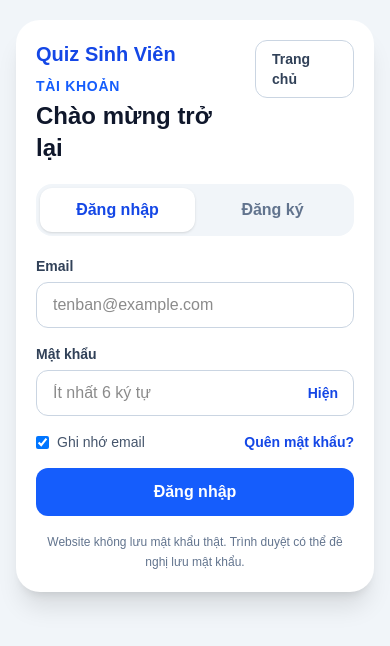
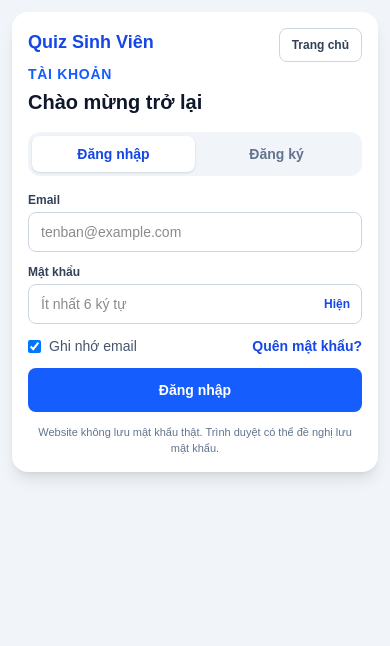
Before and after one commit to nguyenthaihuyofficial-creator/quizsinhvien, a Next.js app: page /dang-nhap in a window 390 px wide. Shown: the top 646 px of the page. Built offline with nearby package versions, Linux system fonts and the light colour scheme; no server answers; the database is empty.

Commit message:
Toi uu dang nhap tren dien thoai

```diff
--- a/app/dang-nhap/page.tsx
+++ b/app/dang-nhap/page.tsx
@@ -221,8 +221,8 @@ export default function DangNhapPage() {
   }
 
   return (
-    <main className="min-h-screen bg-slate-100 px-4 py-5 sm:px-6 sm:py-7">
-      <div className="mx-auto grid max-w-4xl overflow-hidden rounded-3xl bg-white shadow-xl lg:grid-cols-[0.9fr_1.1fr]">
+    <main className="min-h-screen bg-slate-100 px-3 py-3 sm:px-5 sm:py-5">
+      <div className="mx-auto grid w-full max-w-md overflow-hidden rounded-2xl bg-white shadow-lg lg:max-w-4xl lg:grid-cols-[0.9fr_1.1fr] lg:rounded-3xl">
         <section className="hidden bg-gradient-to-br from-blue-700 via-blue-600 to-indigo-700 p-8 text-white lg:flex lg:flex-col lg:justify-between">
           <div>
             <Link href="/" className="text-2xl font-extrabold">
@@ -254,12 +254,12 @@ export default function DangNhapPage() {
           </p>
         </section>
 
-        <section className="p-5 sm:p-6 md:p-7">
+        <section className="p-4 sm:p-5 md:p-6">
           <div className="flex items-start justify-between gap-4">
             <div>
               <Link
                 href="/"
-                className="text-xl font-extrabold text-blue-700 lg:hidden"
+                className="text-lg font-extrabold text-blue-700 lg:hidden"
               >
                 Quiz Sinh Viên
               </Link>
@@ -268,7 +268,7 @@ export default function DangNhapPage() {
                 Tài khoản
               </p>
 
-              <h2 className="mt-1 text-2xl font-extrabold text-slate-900">
+              <h2 className="mt-1 text-xl font-extrabold text-slate-900 sm:text-2xl">
                 {mode === "login"
                   ? "Chào mừng trở lại"
                   : "Tạo tài khoản mới"}
@@ -277,13 +277,13 @@ export default function DangNhapPage() {
 
             <Link
               href="/"
-              className="rounded-xl border border-slate-300 px-4 py-2 text-sm font-bold text-slate-700"
+              className="rounded-lg border border-slate-300 px-3 py-2 text-xs font-bold text-slate-700 sm:rounded-xl sm:px-4 sm:text-sm"
             >
               Trang chủ
             </Link>
           </div>
 
-          <div className="mt-5 grid grid-cols-2 rounded-2xl bg-slate-100 p-1">
+          <div className="mt-4 grid grid-cols-2 rounded-xl bg-slate-100 p-1">
             <button
               type="button"
               onClick={() => {
@@ -292,8 +292,8 @@ export default function DangNhapPage() {
               }}
               className={
                 mode === "login"
-                  ? "rounded-xl bg-white px-4 py-2.5 font-bold text-blue-700 shadow-sm"
-                  : "rounded-xl px-4 py-2.5 font-bold text-slate-500"
+                  ? "rounded-lg bg-white px-3 py-2 text-sm font-bold text-blue-700 shadow-sm"
+                  : "rounded-lg px-3 py-2 text-sm font-bold text-slate-500"
               }
             >
               Đăng nhập
@@ -307,8 +307,8 @@ export default function DangNhapPage() {
               }}
               className={
                 mode === "register"
-                  ? "rounded-xl bg-white px-4 py-2.5 font-bold text-blue-700 shadow-sm"
-                  : "rounded-xl px-4 py-2.5 font-bold text-slate-500"
+                  ? "rounded-lg bg-white px-3 py-2 text-sm font-bold text-blue-700 shadow-sm"
+                  : "rounded-lg px-3 py-2 text-sm font-bold text-slate-500"
               }
             >
               Đăng ký
@@ -331,12 +331,12 @@ export default function DangNhapPage() {
             onSubmit={
               mode === "login" ? handleLogin : handleRegister
             }
-            className="mt-5 space-y-4"
+            className="mt-4 space-y-3"
           >
             {mode === "register" && (
               <>
                 <div>
-                  <label className="mb-1.5 block text-sm font-bold text-slate-700">
+                  <label className="mb-1 block text-xs font-bold text-slate-700 sm:text-sm">
                     Họ và tên
                   </label>
 
@@ -347,13 +347,13 @@ export default function DangNhapPage() {
                     onChange={(event) =>
                       setFullName(event.target.value)
                     }
-                    className="min-h-11 w-full rounded-xl border border-slate-300 px-4 py-2.5 outline-none focus:border-blue-500 focus:ring-4 focus:ring-blue-100"
+                    className="h-10 w-full rounded-lg border border-slate-300 px-3 text-sm outline-none focus:border-blue-500 focus:ring-2 focus:ring-blue-100 sm:h-11 sm:rounded-xl sm:px-4"
                     placeholder="Nhập đầy đủ họ và tên"
                   />
                 </div>
 
                 <div>
-                  <label className="mb-1.5 block text-sm font-bold text-slate-700">
+                  <label className="mb-1 block text-xs font-bold text-slate-700 sm:text-sm">
                     Loại tài khoản
                   </label>
 
@@ -362,7 +362,7 @@ export default function DangNhapPage() {
                     onChange={(event) =>
                       setRole(event.target.value as Role)
                     }
-                    className="min-h-11 w-full rounded-xl border border-slate-300 bg-white px-4 py-2.5 outline-none focus:border-blue-500 focus:ring-4 focus:ring-blue-100"
+                    className="h-10 w-full rounded-lg border border-slate-300 bg-white px-3 text-sm outline-none focus:border-blue-500 focus:ring-2 focus:ring-blue-100 sm:h-11 sm:rounded-xl sm:px-4"
                   >
                     <option value="student">
                       Học sinh / Sinh viên
@@ -374,7 +374,7 @@ export default function DangNhapPage() {
             )}
 
             <div>
-              <label className="mb-1.5 block text-sm font-bold text-slate-700">
+              <label className="mb-1 block text-xs font-bold text-slate-700 sm:text-sm">
                 Email
               </label>
 
@@ -383,13 +383,13 @@ export default function DangNhapPage() {
                 autoComplete="email"
                 value={email}
                 onChange={(event) => setEmail(event.target.value)}
-                className="min-h-11 w-full rounded-xl border border-slate-300 px-4 py-2.5 outline-none focus:border-blue-500 focus:ring-4 focus:ring-blue-100"
+                className="h-10 w-full rounded-lg border border-slate-300 px-3 text-sm outline-none focus:border-blue-500 focus:ring-2 focus:ring-blue-100 sm:h-11 sm:rounded-xl sm:px-4"
                 placeholder="tenban@example.com"
               />
             </div>
 
             <div>
-              <label className="mb-1.5 block text-sm font-bold text-slate-700">
+              <label className="mb-1 block text-xs font-bold text-slate-700 sm:text-sm">
                 Mật khẩu
               </label>
 
@@ -405,7 +405,7 @@ export default function DangNhapPage() {
                   onChange={(event) =>
                     setPassword(event.target.value)
                   }
-                  className="min-h-11 w-full rounded-xl border border-slate-300 py-2.5 pl-4 pr-20 outline-none focus:border-blue-500 focus:ring-4 focus:ring-blue-100"
+                  className="h-10 w-full rounded-lg border border-slate-300 pl-3 pr-16 text-sm outline-none focus:border-blue-500 focus:ring-2 focus:ring-blue-100 sm:h-11 sm:rounded-xl sm:pl-4 sm:pr-20"
                   placeholder="Ít nhất 6 ký tự"
                 />
 
@@ -414,7 +414,7 @@ export default function DangNhapPage() {
                   onClick={() =>
                     setShowPassword((current) => !current)
                   }
-                  className="absolute inset-y-0 right-0 px-4 text-sm font-bold text-blue-700"
+                  className="absolute inset-y-0 right-0 px-3 text-xs font-bold text-blue-700 sm:px-4 sm:text-sm"
                 >
                   {showPassword ? "Ẩn" : "Hiện"}
                 </button>
@@ -423,7 +423,7 @@ export default function DangNhapPage() {
 
             {mode === "register" && (
               <div>
-                <label className="mb-1.5 block text-sm font-bold text-slate-700">
+                <label className="mb-1 block text-xs font-bold text-slate-700 sm:text-sm">
                   Nhập lại mật khẩu
                 </label>
 
@@ -437,7 +437,7 @@ export default function DangNhapPage() {
                     onChange={(event) =>
                       setConfirmPassword(event.target.value)
                     }
-                    className="min-h-11 w-full rounded-xl border border-slate-300 py-2.5 pl-4 pr-20 outline-none focus:border-blue-500 focus:ring-4 focus:ring-blue-100"
+                    className="h-10 w-full rounded-lg border border-slate-300 pl-3 pr-16 text-sm outline-none focus:border-blue-500 focus:ring-2 focus:ring-blue-100 sm:h-11 sm:rounded-xl sm:pl-4 sm:pr-20"
                     placeholder="Nhập lại mật khẩu"
                   />
 
@@ -448,7 +448,7 @@ export default function DangNhapPage() {
                         (current) => !current
                       )
                     }
-                    className="absolute inset-y-0 right-0 px-4 text-sm font-bold text-blue-700"
+                    className="absolute inset-y-0 right-0 px-3 text-xs font-bold text-blue-700 sm:px-4 sm:text-sm"
                   >
                     {showConfirmPassword ? "Ẩn" : "Hiện"}
                   </button>
@@ -482,7 +482,7 @@ export default function DangNhapPage() {
             <button
               type="submit"
               disabled={loading}
-              className="min-h-12 w-full rounded-xl bg-blue-600 px-6 py-3 font-extrabold text-white hover:bg-blue-700 disabled:opacity-50"
+              className="h-11 w-full rounded-lg bg-blue-600 px-5 text-sm font-extrabold text-white hover:bg-blue-700 disabled:opacity-50 sm:h-12 sm:rounded-xl sm:text-base"
             >
               {loading
                 ? "Đang xử lý..."
@@ -492,7 +492,7 @@ export default function DangNhapPage() {
             </button>
           </form>
 
-          <p className="mt-4 text-center text-xs leading-5 text-slate-500">
+          <p className="mt-3 text-center text-[11px] leading-4 text-slate-500 sm:text-xs sm:leading-5">
             Website không lưu mật khẩu thật. Trình duyệt có thể đề
             nghị lưu mật khẩu.
           </p>
```
